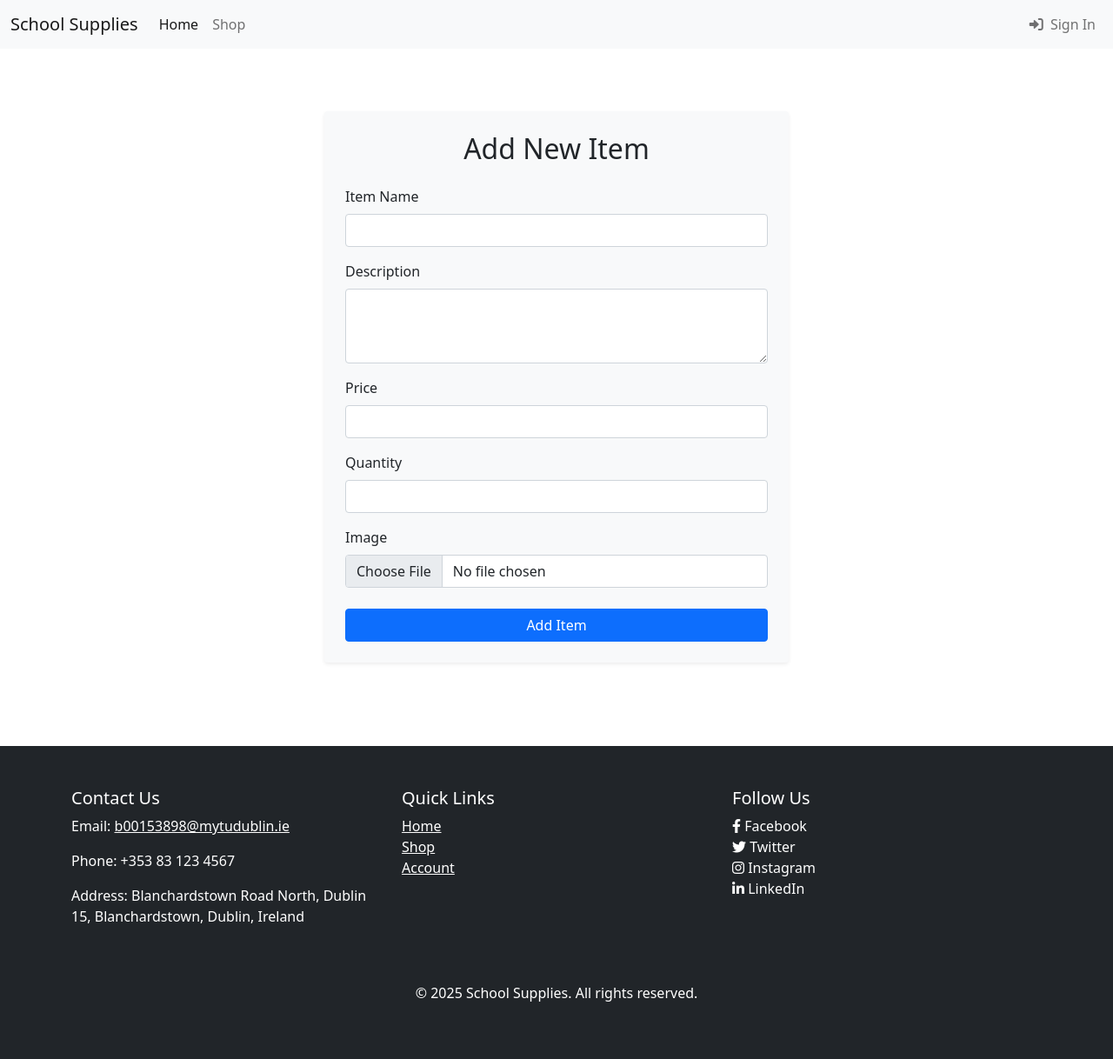
After one commit to akosbujdi/wfd-assignment, a Django app: template school_supplies/templates/add_item.html in a window 1280 px wide. The commit adds this page. Shown: the whole page at 87% size. Run offline with Django 5.2, Linux system fonts and the light colour scheme; the template is opened without the code that fills it: values that come from a table or form of the project are taken from there, others are empty.

Commit message:
add items, finished home page

```diff
--- a/config/settings.py
+++ b/config/settings.py
@@ -43,6 +43,9 @@ INSTALLED_APPS = [
 ]
 
 AUTH_USER_MODEL = 'school_supplies.CustomUser'
+
+MEDIA_URL = '/media/'
+MEDIA_ROOT = BASE_DIR / 'media'
 
 MIDDLEWARE = [
     'django.middleware.security.SecurityMiddleware',
--- a/config/urls.py
+++ b/config/urls.py
@@ -16,8 +16,12 @@ Including another URLconf
 """
 from django.contrib import admin
 from django.urls import path, include
-
+from django.conf import settings
+from django.conf.urls.static import static
 urlpatterns = [
     path('admin/', admin.site.urls),
     path('', include('school_supplies.urls')),  # Include your app's URL routing
 ]
+
+if settings.DEBUG:
+    urlpatterns += static(settings.MEDIA_URL, document_root=settings.MEDIA_ROOT)
--- a/school_supplies/forms.py
+++ b/school_supplies/forms.py
@@ -1,11 +1,13 @@
 from django import forms
 from django.contrib.auth.forms import UserCreationForm
 from .models import CustomUser, Student, Teacher
+from .models import Item
 
 ROLE_CHOICES = [
     ('student', 'Student'),
     ('teacher', 'Teacher'),
 ]
+
 
 class CustomUserCreationForm(UserCreationForm):
     role = forms.ChoiceField(choices=ROLE_CHOICES, widget=forms.RadioSelect)
@@ -23,3 +25,9 @@ class CustomUserCreationForm(UserCreationForm):
         else:
             Teacher.objects.create(user=user)
         return user
+
+
+class ItemForm(forms.ModelForm):
+    class Meta:
+        model = Item
+        exclude = ['inv_manage_id','created_at']
--- a/school_supplies/models.py
+++ b/school_supplies/models.py
@@ -43,6 +43,10 @@ class CustomUser(AbstractBaseUser, PermissionsMixin):
         related_name='customuser_permissions',
         blank=True
     )
+
+    def is_inventory_manager(self):
+        return self.groups.filter(name='Inventory Manager').exists()
+
     def __str__(self):
         return self.email
 
@@ -70,11 +74,13 @@ class InventoryManager(models.Model):
 
 
 class Item(models.Model):
-    inv_manage_id = models.ForeignKey('InventoryManager', on_delete=models.CASCADE)
-    name = models.CharField(max_length=255)
+    name = models.CharField(max_length=100)
     description = models.TextField()
     price = models.DecimalField(max_digits=10, decimal_places=2)
     quantity = models.PositiveIntegerField()
+    image = models.ImageField(upload_to='items/')
+    inv_manage_id = models.ForeignKey(InventoryManager, on_delete=models.CASCADE)
+    created_at = models.DateTimeField(default=now)
 
     def __str__(self):
         return self.name
--- /dev/null
+++ b/school_supplies/templates/add_item.html
@@ -0,0 +1,63 @@
+{% extends 'base.html' %}
+{% load static %}
+
+{% block content %}
+    <div class="container py-5">
+        <div class="row justify-content-center">
+            <div class="col-md-6">
+                <div class="bg-light p-4 rounded shadow-sm">
+                    <h2 class="mb-4 text-center">Add New Item</h2>
+                    <form method="POST" enctype="multipart/form-data" novalidate>
+                        {% csrf_token %}
+
+                        <div class="form-group mb-3">
+                            <label for="id_name" class="form-label">Item Name</label>
+                            <input type="text" name="name" class="form-control" id="id_name"
+                                   value="{{ form.name.value|default:'' }}">
+                            {% for error in form.name.errors %}
+                                <div class="text-danger small">{{ error }}</div>
+                            {% endfor %}
+                        </div>
+
+                        <div class="form-group mb-3">
+                            <label for="id_description" class="form-label">Description</label>
+                            <textarea name="description" class="form-control" id="id_description"
+                                      rows="3">{{ form.description.value|default:'' }}</textarea>
+                            {% for error in form.description.errors %}
+                                <div class="text-danger small">{{ error }}</div>
+                            {% endfor %}
+                        </div>
+
+                        <div class="form-group mb-3">
+                            <label for="id_price" class="form-label">Price</label>
+                            <input type="text" name="price" class="form-control" id="id_price"
+                                   value="{{ form.price.value|default:'' }}">
+                            {% for error in form.price.errors %}
+                                <div class="text-danger small">{{ error }}</div>
+                            {% endfor %}
+                        </div>
+
+                        <div class="form-group mb-3">
+                            <label for="id_quantity" class="form-label">Quantity</label>
+                            <input type="number" name="quantity" class="form-control" id="id_quantity"
+                                   value="{{ form.quantity.value|default:'' }}">
+                            {% for error in form.quantity.errors %}
+                                <div class="text-danger small">{{ error }}</div>
+                            {% endfor %}
+                        </div>
+
+                        <div class="form-group mb-4">
+                            <label for="id_image" class="form-label">Image</label>
+                            <input type="file" name="image" class="form-control" id="id_image">
+                            {% for error in form.image.errors %}
+                                <div class="text-danger small">{{ error }}</div>
+                            {% endfor %}
+                        </div>
+
+                        <button type="submit" class="btn btn-primary w-100">Add Item</button>
+                    </form>
+                </div>
+            </div>
+        </div>
+    </div>
+{% endblock %}
--- a/school_supplies/templates/base.html
+++ b/school_supplies/templates/base.html
@@ -25,6 +25,14 @@
                 <li class="nav-item">
                     <a class="nav-link" href="#">Shop</a>
                 </li>
+                {% if user.is_authenticated and user.is_inventory_manager %}
+                    <li class="nav-item">
+                        <a class="nav-link" href="#">Inventory</a>
+                    </li>
+                    <li class="nav-item">
+                        <a class="nav-link" href="{% url 'add_item' %}">Add Item</a>
+                    </li>
+                {% endif %}
             </ul>
             <ul class="navbar-nav ms-auto mb-2 mb-lg-0">
                 {% if user.is_authenticated %}
@@ -83,10 +91,14 @@
             <div class="col-md-4 mb-4">
                 <h5>Follow Us</h5>
                 <ul class="list-unstyled">
-                    <li><a href="#" class="text-white text-decoration-none"><i class="fab fa-facebook-f"></i> Facebook</a></li>
-                    <li><a href="#" class="text-white text-decoration-none"><i class="fab fa-twitter"></i> Twitter</a></li>
-                    <li><a href="#" class="text-white text-decoration-none"><i class="fab fa-instagram"></i> Instagram</a></li>
-                    <li><a href="#" class="text-white text-decoration-none"><i class="fab fa-linkedin-in"></i> LinkedIn</a></li>
+                    <li><a href="#" class="text-white text-decoration-none"><i class="fab fa-facebook-f"></i>
+                        Facebook</a></li>
+                    <li><a href="#" class="text-white text-decoration-none"><i class="fab fa-twitter"></i> Twitter</a>
+                    </li>
+                    <li><a href="#" class="text-white text-decoration-none"><i class="fab fa-instagram"></i>
+                        Instagram</a></li>
+                    <li><a href="#" class="text-white text-decoration-none"><i class="fab fa-linkedin-in"></i> LinkedIn</a>
+                    </li>
                 </ul>
             </div>
         </div>
--- a/school_supplies/urls.py
+++ b/school_supplies/urls.py
@@ -7,4 +7,5 @@ urlpatterns = [
     path('register/', views.register, name='register'),
     path('login/', views.login_view, name='login'),
     path('logout/', views.logout_view, name='logout'),
+    path('add_item/', views.add_item_view, name='add_item'),
 ]
```
Also changed, not shown: school_supplies/templates/home.html (+18 -33 lines), school_supplies/views.py (+23 -1 lines), media/items/red-pencil_8OljCLr.jpg (added), media/items/yellow-highlighter-pen-with-cap_olMQxyE.jpg (added), school_supplies/migrations/0004_item_image.py (added), school_supplies/migrations/0005_item_created_at_alter_item_image_alter_item_name.py (added), 1 other file.
